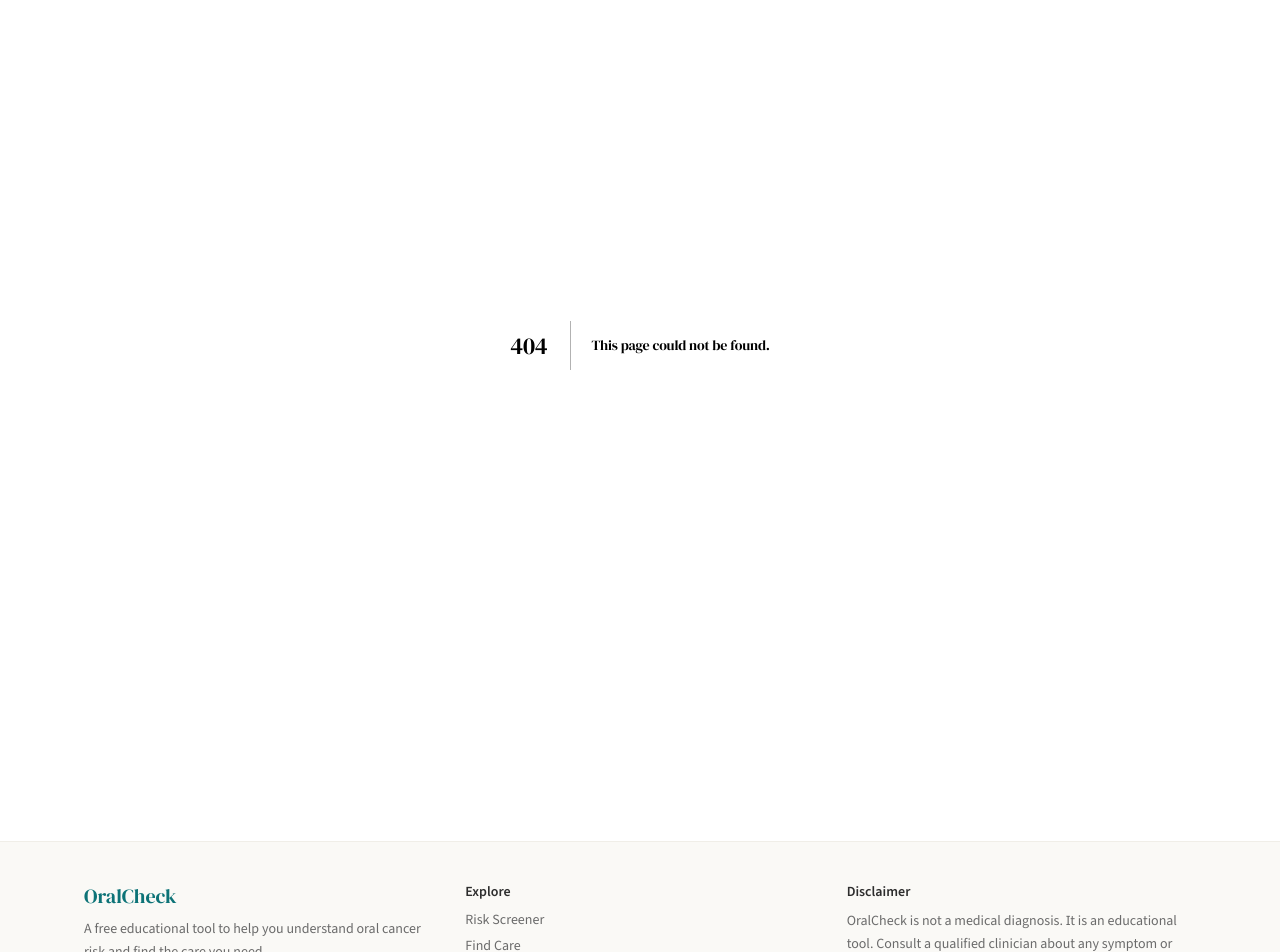
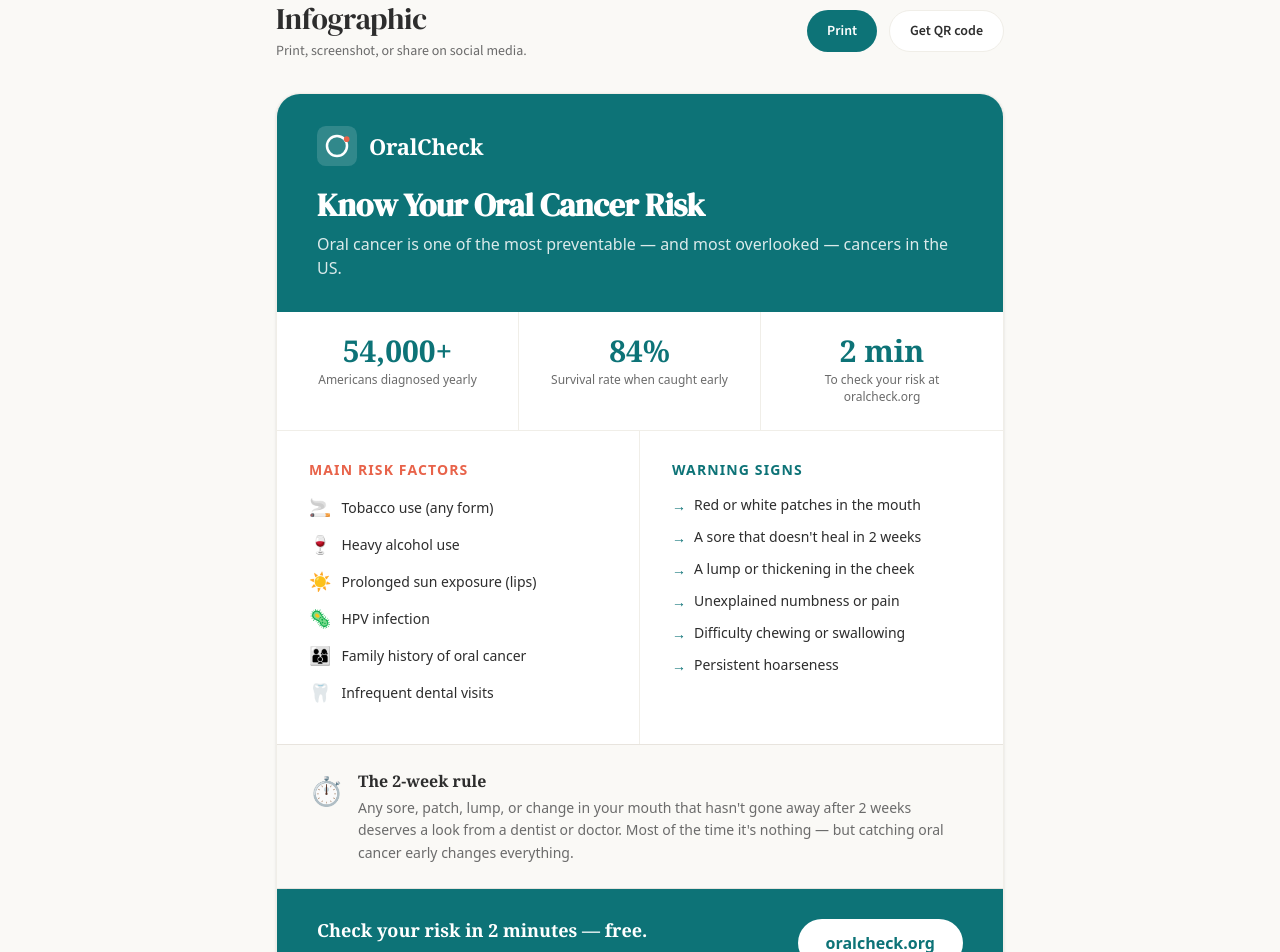
Before and after one commit to ianoharris/oralcheck, a Next.js app: page /infographic in a window 1280 px wide. Before the commit this address had no page. Shown: the part 120-1072 px from the top of the page. Built offline with nearby package versions, Linux system fonts and the light colour scheme.

Commit message:
Add printable infographic page for OCF social media

```diff
--- /dev/null
+++ b/src/app/infographic/page.tsx
@@ -0,0 +1,174 @@
+"use client";
+
+import Link from "next/link";
+
+export default function InfographicPage() {
+  return (
+    <>
+      <style>{`
+        @media print {
+          nav, footer, #controls { display: none !important; }
+          body { background: white !important; }
+          #infographic { box-shadow: none !important; margin: 0 !important; max-width: 100% !important; }
+        }
+      `}</style>
+
+      <div className="max-w-3xl mx-auto px-5 py-10 sm:py-14">
+
+        {/* Page controls — hidden on print */}
+        <div id="controls" className="flex flex-wrap items-center justify-between gap-4 mb-8">
+          <div>
+            <h1 className="font-serif text-3xl text-ink">Infographic</h1>
+            <p className="text-ink-soft text-sm mt-1">Print, screenshot, or share on social media.</p>
+          </div>
+          <div className="flex gap-3">
+            <button
+              onClick={() => window.print()}
+              className="bg-brand hover:bg-brand-dark text-white font-semibold px-5 py-2.5 rounded-full text-sm transition-colors"
+            >
+              Print
+            </button>
+            <Link
+              href="/qr"
+              className="bg-white hover:bg-warm-dim text-ink font-semibold px-5 py-2.5 rounded-full text-sm transition-colors border border-warm-dim"
+            >
+              Get QR code
+            </Link>
+          </div>
+        </div>
+
+        {/* Infographic card */}
+        <div
+          id="infographic"
+          style={{ fontFamily: "Georgia, 'Times New Roman', serif" }}
+          className="bg-white rounded-3xl overflow-hidden shadow-sm border border-warm-dim"
+        >
+          {/* Header */}
+          <div style={{ background: "#0d7377" }} className="px-10 py-8 text-white">
+            <div className="flex items-center gap-3 mb-5">
+              <svg viewBox="0 0 512 512" width="40" height="40">
+                <rect width="512" height="512" rx="112" fill="white" fillOpacity="0.15"/>
+                <circle cx="256" cy="256" r="128" fill="none" stroke="white" strokeWidth="32"/>
+                <circle cx="380" cy="168" r="36" fill="#e8634a"/>
+              </svg>
+              <span style={{ fontFamily: "Georgia, serif", fontSize: 22, fontWeight: 700, letterSpacing: "-0.3px" }}>
+                OralCheck
+              </span>
+            </div>
+            <h2 style={{ fontSize: 32, fontWeight: 700, lineHeight: 1.2, margin: 0 }}>
+              Know Your Oral Cancer Risk
+            </h2>
+            <p style={{ fontSize: 16, opacity: 0.85, marginTop: 8, fontFamily: "system-ui, sans-serif", fontWeight: 400 }}>
+              Oral cancer is one of the most preventable — and most overlooked — cancers in the US.
+            </p>
+          </div>
+
+          {/* Stat row */}
+          <div className="grid grid-cols-3 divide-x divide-warm-dim border-b border-warm-dim">
+            {[
+              { stat: "54,000+", label: "Americans diagnosed yearly" },
+              { stat: "84%", label: "Survival rate when caught early" },
+              { stat: "2 min", label: "To check your risk at oralcheck.org" },
+            ].map((s) => (
+              <div key={s.stat} className="px-6 py-6 text-center">
+                <div style={{ fontSize: 30, fontWeight: 700, color: "#0d7377", lineHeight: 1 }}>
+                  {s.stat}
+                </div>
+                <div style={{ fontSize: 12, fontFamily: "system-ui, sans-serif", color: "#6b6b6b", marginTop: 6, lineHeight: 1.4 }}>
+                  {s.label}
+                </div>
+              </div>
+            ))}
+          </div>
+
+          {/* Two columns */}
+          <div className="grid grid-cols-1 sm:grid-cols-2 divide-y sm:divide-y-0 sm:divide-x divide-warm-dim">
+
+            {/* Risk factors */}
+            <div className="px-8 py-7">
+              <h3 style={{ fontSize: 14, fontFamily: "system-ui, sans-serif", fontWeight: 700, textTransform: "uppercase", letterSpacing: "0.08em", color: "#e8634a", marginBottom: 14 }}>
+                Main risk factors
+              </h3>
+              <ul style={{ listStyle: "none", margin: 0, padding: 0 }}>
+                {[
+                  ["🚬", "Tobacco use (any form)"],
+                  ["🍷", "Heavy alcohol use"],
+                  ["☀️", "Prolonged sun exposure (lips)"],
+                  ["🦠", "HPV infection"],
+                  ["👨‍👩‍👦", "Family history of oral cancer"],
+                  ["🦷", "Infrequent dental visits"],
+                ].map(([icon, label]) => (
+                  <li key={label} style={{ display: "flex", alignItems: "center", gap: 10, marginBottom: 10, fontFamily: "system-ui, sans-serif", fontSize: 14, color: "#2d2d2d" }}>
+                    <span style={{ fontSize: 18, flexShrink: 0 }}>{icon}</span>
+                    {label}
+                  </li>
+                ))}
+              </ul>
+            </div>
+
+            {/* Warning signs */}
+            <div className="px-8 py-7">
+              <h3 style={{ fontSize: 14, fontFamily: "system-ui, sans-serif", fontWeight: 700, textTransform: "uppercase", letterSpacing: "0.08em", color: "#0d7377", marginBottom: 14 }}>
+                Warning signs
+              </h3>
+              <ul style={{ listStyle: "none", margin: 0, padding: 0 }}>
+                {[
+                  "Red or white patches in the mouth",
+                  "A sore that doesn't heal in 2 weeks",
+                  "A lump or thickening in the cheek",
+                  "Unexplained numbness or pain",
+                  "Difficulty chewing or swallowing",
+                  "Persistent hoarseness",
+                ].map((sign) => (
+                  <li key={sign} style={{ display: "flex", alignItems: "flex-start", gap: 8, marginBottom: 10, fontFamily: "system-ui, sans-serif", fontSize: 14, color: "#2d2d2d" }}>
+                    <span style={{ color: "#0d7377", fontWeight: 700, flexShrink: 0, marginTop: 1 }}>→</span>
+                    {sign}
+                  </li>
+                ))}
+              </ul>
+            </div>
+          </div>
+
+          {/* The 2-week rule */}
+          <div style={{ background: "#faf9f6", borderTop: "1px solid #e8e4de", borderBottom: "1px solid #e8e4de" }} className="px-8 py-6">
+            <div style={{ display: "flex", alignItems: "flex-start", gap: 14 }}>
+              <div style={{ fontSize: 28, flexShrink: 0 }}>⏱️</div>
+              <div>
+                <div style={{ fontWeight: 700, fontSize: 16, color: "#2d2d2d", marginBottom: 4 }}>
+                  The 2-week rule
+                </div>
+                <div style={{ fontFamily: "system-ui, sans-serif", fontSize: 14, color: "#6b6b6b", lineHeight: 1.6 }}>
+                  Any sore, patch, lump, or change in your mouth that hasn't gone away after 2 weeks deserves a look from a dentist or doctor. Most of the time it's nothing — but catching oral cancer early changes everything.
+                </div>
+              </div>
+            </div>
+          </div>
+
+          {/* CTA footer */}
+          <div style={{ background: "#0d7377" }} className="px-10 py-7">
+            <div className="flex flex-col sm:flex-row items-center justify-between gap-4">
+              <div>
+                <div style={{ color: "white", fontWeight: 700, fontSize: 18, marginBottom: 4 }}>
+                  Check your risk in 2 minutes — free.
+                </div>
+                <div style={{ color: "rgba(255,255,255,0.8)", fontFamily: "system-ui, sans-serif", fontSize: 14 }}>
+                  No account. Nothing saved. Just answers.
+                </div>
+              </div>
+              <div style={{ background: "white", color: "#0d7377", fontFamily: "system-ui, sans-serif", fontWeight: 700, fontSize: 16, padding: "12px 28px", borderRadius: 999, whiteSpace: "nowrap", flexShrink: 0 }}>
+                oralcheck.org
+              </div>
+            </div>
+          </div>
+
+          {/* Disclaimer */}
+          <div className="px-8 py-4">
+            <p style={{ fontFamily: "system-ui, sans-serif", fontSize: 10, color: "#aaa", lineHeight: 1.5, margin: 0 }}>
+              OralCheck is a free educational tool — not a medical diagnosis. Risk factors informed by the American Cancer Society, NCI, and clinical oral cancer epidemiology research. Always consult a qualified clinician.
+            </p>
+          </div>
+        </div>
+      </div>
+    </>
+  );
+}
```
